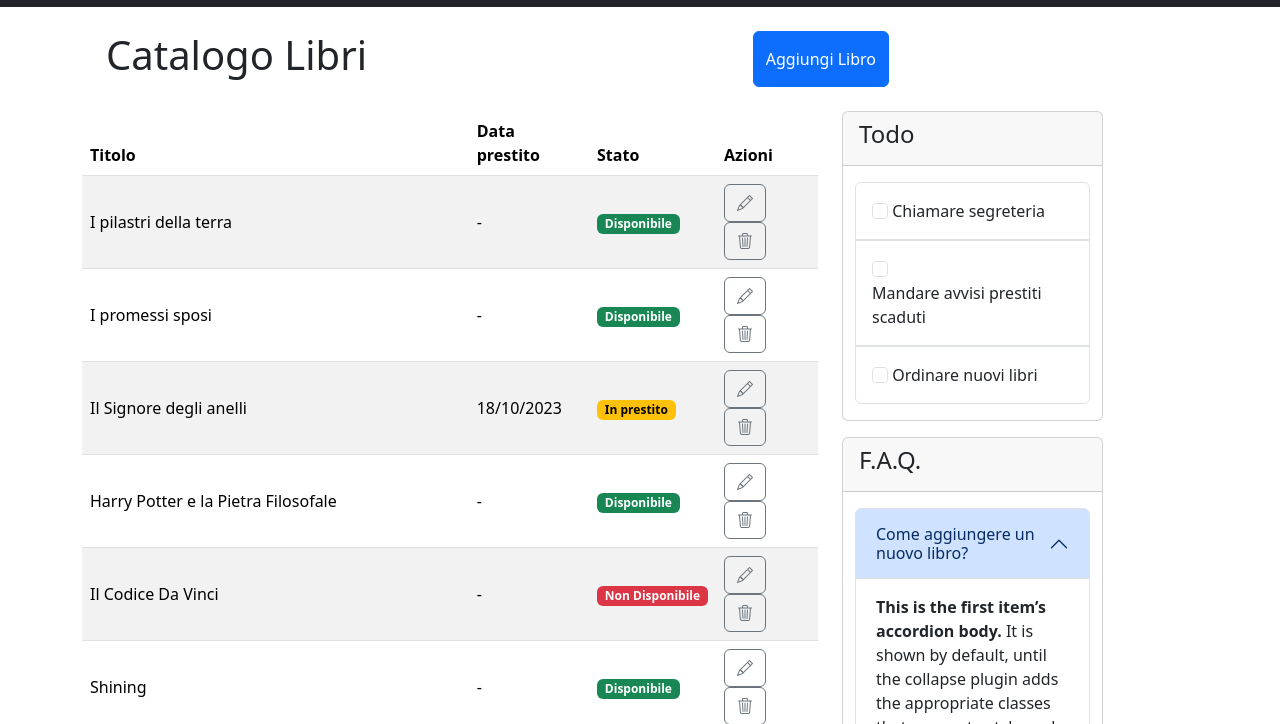
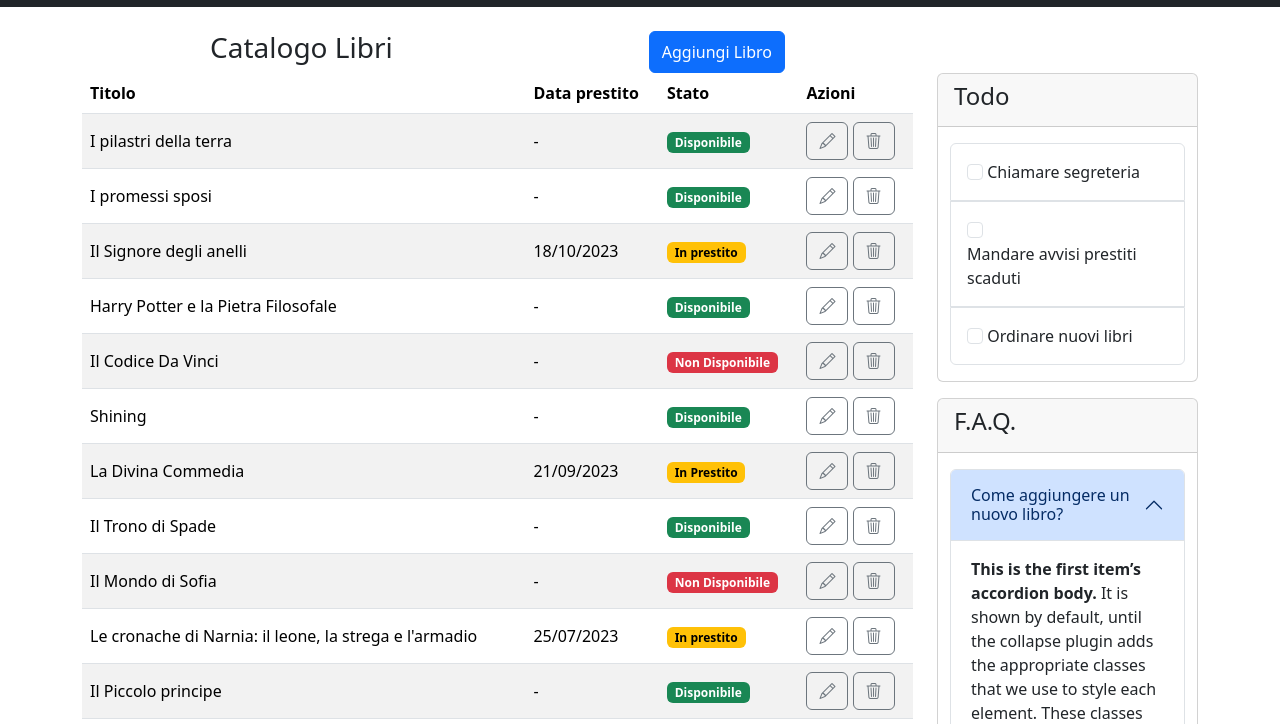
Before and after one commit to valevurro/html-css-bootstrap-dashboard, a plain HTML site: page index.html in a window 1280 px wide. Shown: the part 63-787 px from the top of the page. Drawn offline with nearby package versions, Linux system fonts and the light colour scheme.

Commit message:
Add improvement in layout and button styling

```diff
--- a/index.html
+++ b/index.html
@@ -48,17 +48,13 @@
         <div class="container">
             <div class="row">
                 <div class="col-12 col-lg-9">
-                    <div class="table-header d-flex justify-content-between p-4">
-                        <h1>Catalogo Libri</h1>
+                    <div class="table-header d-flex justify-content-around mt-4">
+                        <h1 class="fs-3">Catalogo Libri</h1>
                         <button type="button" class="btn btn-primary">Aggiungi Libro</button>
                     </div>
                 </div>
 
-            </div>
-
-
-            <div class="row">
-                <div class="col-8">
+                <div class="col-12 col-lg-9">
                     <table class="table table-striped table-hover align-middle">
                         <thead>
                             <tr>
@@ -279,8 +275,8 @@
                     </div>
 
                 </div>
+            </div>
 
-            </div>
         </div>
 
     </main>
```
